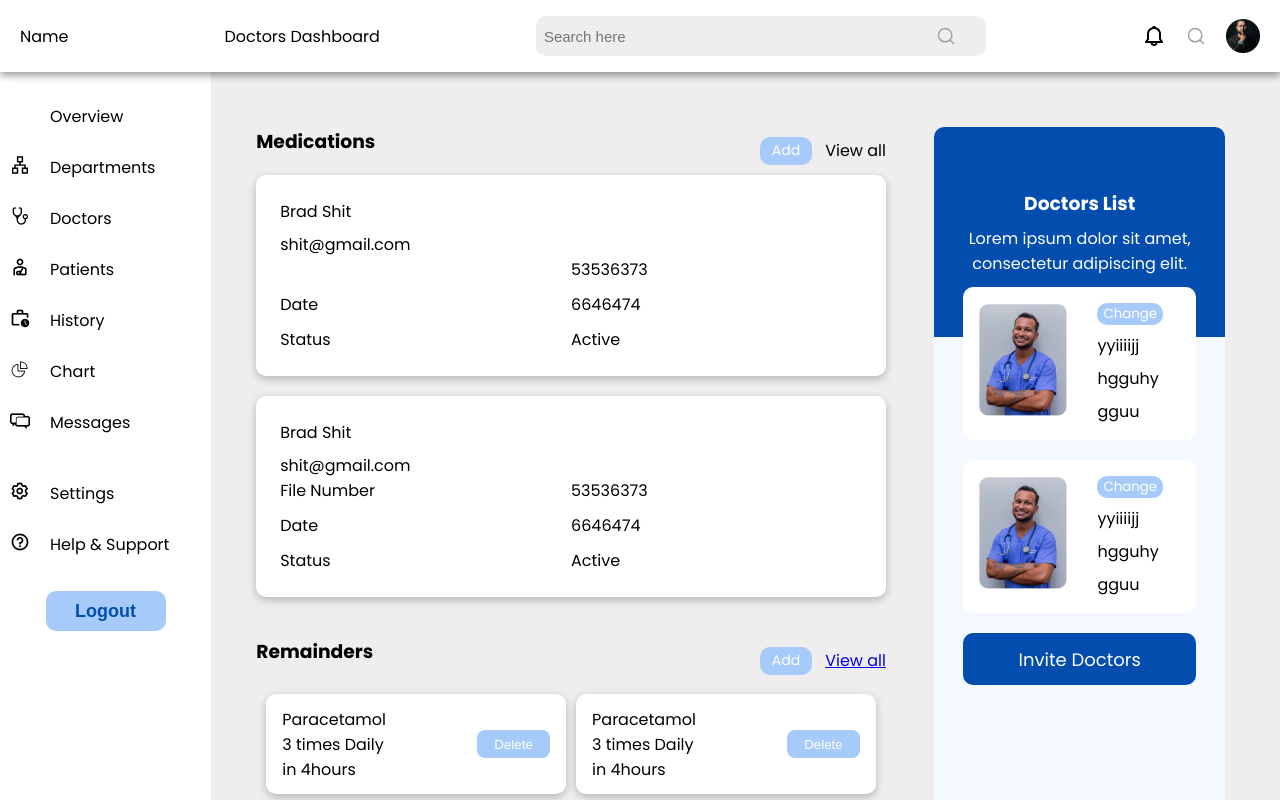
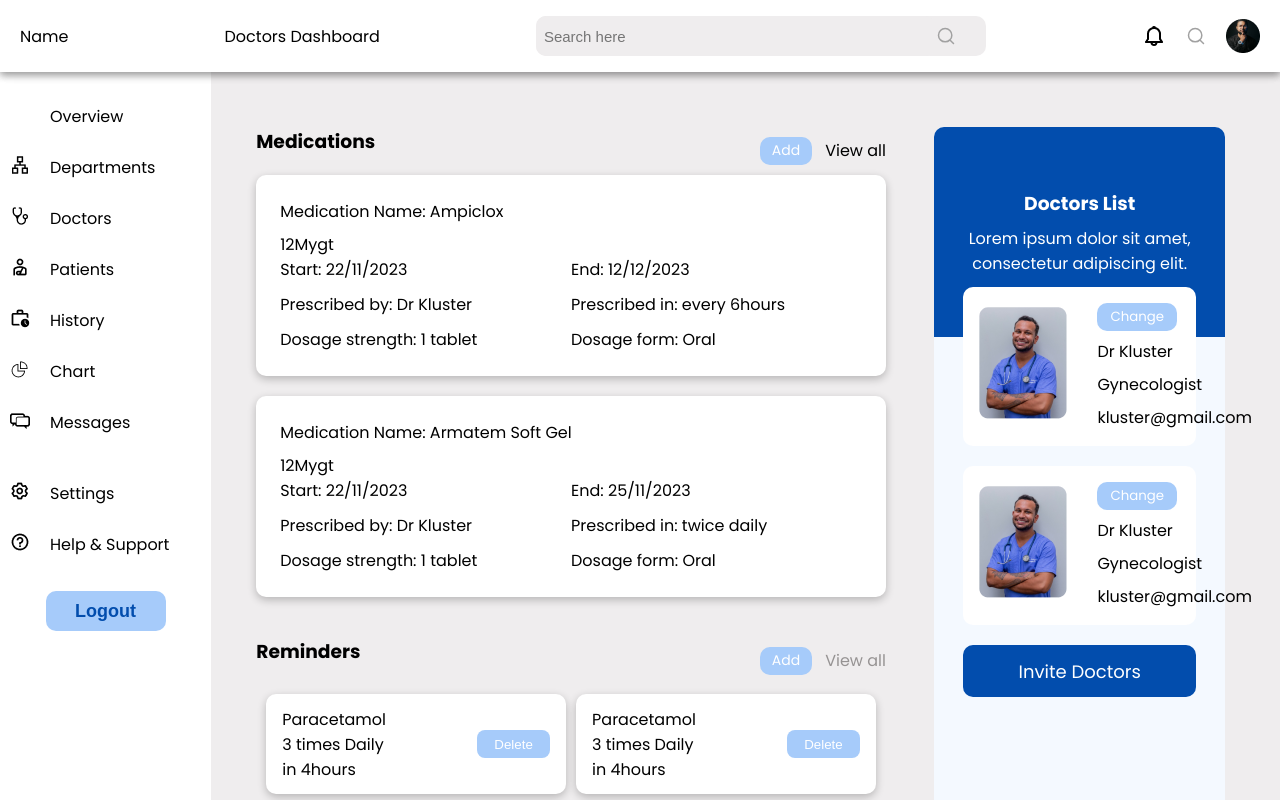
Before and after one commit to harzyz/Kluster-Health-Frontend, a React (Create React App) app: page /pdashboard in a window 1280 px wide. Shown: the top 800 px of the page. Built offline with nearby package versions, Linux system fonts and the light colour scheme.

Commit message:
first commit

```diff
--- a/src/data/DoctorOverviewData.js
+++ b/src/data/DoctorOverviewData.js
@@ -53,7 +53,7 @@ const DoctorOverviewData = [
     email: 'janecooper@example.com',
     fileNumber: '5623780DG',
     addmitedDate: '12/02/23',
-    title: 'Inawctive'
+    title: 'Inactive'
   },
 ]
 
--- /dev/null
+++ b/src/data/InviteDoctorsData.js
@@ -0,0 +1,16 @@
+const InviteDoctorsData = [
+  {
+    id: 1,
+    doctorName: 'Dr Kluster',
+    proffesion: 'Gynecologist',
+    email: 'kluster@gmail.com'
+  },
+  {
+    id: 1,
+    doctorName: 'Dr Kluster',
+    proffesion: 'Gynecologist',
+    email: 'kluster@gmail.com'
+  }
+]
+
+export default InviteDoctorsData
--- /dev/null
+++ b/src/data/Medications.js
@@ -0,0 +1,24 @@
+const MedicationData = [
+  {
+    id: 1,
+    medicationName: 'Ampiclox',
+    startDate: '22/11/2023',
+    endDate: '12/12/2023',
+    prescribedBy: 'Dr Kluster',
+    prescribedIn: 'every 6hours',
+    dosageStrength: '1 tablet',
+    dosageForm: 'Oral',
+  },
+  {
+    id: 1,
+    medicationName: 'Armatem Soft Gel',
+    startDate: '22/11/2023',
+    endDate: '25/11/2023',
+    prescribedBy: 'Dr Kluster',
+    prescribedIn: 'twice daily',
+    dosageStrength: '1 tablet',
+    dosageForm: 'Oral',
+  },
+]
+
+export default MedicationData
--- a/src/pages/Registerpage.module.css
+++ b/src/pages/Registerpage.module.css
@@ -1,6 +1,6 @@
 .wrapper{
   display: flex;
-  font-family: Arial, Helvetica, sans-serif;
+  font-family: Poppins;
   width: 100%;
   height: 100vh;
 }
--- a/src/pages/doctorspages/Dashboardpage.module.css
+++ b/src/pages/doctorspages/Dashboardpage.module.css
@@ -1,7 +1,6 @@
 .wrapper{
   width: 100%;
   height: 100%;
-  padding-bottom: 50px;
 }
 .contain{
   display: flex;
@@ -15,6 +14,9 @@
 }
 .outer{
   width: 243px;
+}
+.navbardown{
+  display: none;
 }
 @media screen and (max-width: 500px){
   .outer{
--- a/src/pages/patientspages/PatientProfileCreate.module.css
+++ b/src/pages/patientspages/PatientProfileCreate.module.css
@@ -1,12 +1,17 @@
 .wrapper{
-  background-image: url('../../images/signupBg.png');
   background-size: contain;
   width: 100%;
   height: 100%;
-  padding: 0px 72px;
+  padding: 0px 72px 30px 72px;
   padding-top: 20px;
-  /* background: #FFFFFF; */
-  font-family: Inter;
+  background: #EFEDEE;
+  font-family: Poppins;
+}
+.wrapper input:focus-visible{
+  outline: 2px solid #A6CBFA;
+}
+.wrapper textarea:focus-visible{
+  outline: 2px solid #A6CBFA;
 }
 h2{
   margin-top: 0;
@@ -77,11 +82,14 @@ h2{
   display: flex;
   justify-content: space-between;
 }
+.formControlgroup input{
+  border: none;
+}
 .medicationInfo{
   display: flex;
   flex-direction: column;
   width: 100%;
-  gap: 40px;
+  gap: 20px;
 }
 .bio label{
  font-size: 18px;
@@ -98,7 +106,7 @@ h2{
 }
 .formControl input,textarea{
   height: 40px;
-  border: 2px solid #969393;
+  border: none;
   border-radius: 5px;
   font-size: 16px;
   padding-left: 10px;
@@ -111,7 +119,7 @@ h2{
   height: 40px;
   padding-left: 10px;
   width: 100%;
-  border: 2px solid #969393;
+  border: none;
   border-radius: 5px;
   font-size: 16px;
   font-family: Arial, Helvetica, sans-serif;
@@ -119,6 +127,7 @@ h2{
 .formControl textarea{
   font-size: 16px;
   height: 80px;
+  border: none;
 }
 .createBtn{
   margin-top: 50px;   /*removelater */
@@ -129,7 +138,7 @@ h2{
   font-family: Arial, Helvetica, sans-serif;
   font-size: 20px;
   color: #fff;
-  height: 72px;
+  height: 52px;
 }
 .formGroup{
   display: flex;
--- a/src/pages/patientspages/PatientsOverview.jsx
+++ b/src/pages/patientspages/PatientsOverview.jsx
@@ -6,12 +6,14 @@ import malepfp from "../../images/maledoctorpfp.png";
 import Button from "../../components/Button";
 import Modal from "../../components/Modal";
 import { Link } from "react-router-dom";
+import MedicationData from "../../data/Medications";
+import InviteDoctorsData from "../../data/InviteDoctorsData";
 
 function PatientsOverview() {
   const [open, setOpen] = useState(false);
   const [open2, setOpen2] = useState(false);
   const [modalMedication, setModalMedication] = useState({
-    medicationName: ""
+    medicationName: "",
   });
 
   const { medicationName } = modalMedication;
@@ -20,8 +22,8 @@ function PatientsOverview() {
     // console.log(e.target.value);
     setModalMedication((prev) => ({
       ...prev,
-      [e.target.id]: e.target.value
-    }))
+      [e.target.id]: e.target.value,
+    }));
   };
 
   const onClose = () => {
@@ -38,70 +40,66 @@ function PatientsOverview() {
           <div className={styles.head}>
             <h3>Medications</h3>
             <div className={styles.yearn}>
-              <Button onClick={() => setOpen(true)} fs='14px' w='52px' h='28px' title={'Add'} bg='#A6CBFA' />
+              <Button
+                onClick={() => setOpen(true)}
+                fs="14px"
+                w="52px"
+                h="28px"
+                title={"Add"}
+                bg="#A6CBFA"
+              />
               <span className={styles.viewall}>View all</span>
             </div>
           </div>
           <div className={styles.medicationPrescription}>
-            <div
-              onClick={() => setOpen(true)}
-              className={styles.medicationsTab}>
+            {MedicationData.map((item) => (
+              <div key={item.id} className={styles.medicationsTab}>
                 <div className={styles.profileInfo}>
-                <span>Brad Shit</span>
-                <span>shit@gmail.com</span>
+                  <span>Medication Name: {item.medicationName}</span>
+                  <span>12Mygt</span>
                 </div>
                 <div className={styles.keyInfo}>
                   <div className={styles.detailKey}>
-                  <span>{medicationName}</span>
-                  <span>53536373</span>
+                    <span>Start: {item.startDate}</span>
+                    <span>End: {item.endDate}</span>
                   </div>
                   <div className={styles.detailKey}>
-                  <span>Date</span>
-                  <span>6646474</span>
+                    <span>Prescribed by: {item.prescribedBy}</span>
+                    <span>Prescribed in: {item.prescribedIn}</span>
                   </div>
                   <div className={styles.detailKey}>
-                  <span>Status</span>
-                  <span>Active</span>
+                    <span>Dosage strength: {item.dosageStrength}</span>
+                    <span>Dosage form: {item.dosageForm}</span>
                   </div>
                 </div>
               </div>
-            <div className={styles.medicationsTab}>
-              <div className={styles.profileInfo}>
-                <span>Brad Shit</span>
-                <span>shit@gmail.com</span>
-              </div>
-              <div className={styles.keyInfo}>
-                <div className={styles.detailKey}>
-                  <span>File Number</span>
-                  <span>53536373</span>
-                </div>
-                <div className={styles.detailKey}>
-                  <span>Date</span>
-                  <span>6646474</span>
-                </div>
-                <div className={styles.detailKey}>
-                  <span>Status</span>
-                  <span>Active</span>
-                </div>
-              </div>
-            </div>
+            ))}
             <div></div>
           </div>
         </div>
 
         <div className={styles.reminderConfirm}>
           <div className={styles.head}>
-            <h3>Remainders</h3>
+            <h3>Reminders</h3>
             <div className={styles.yearn}>
-              <Button onClick={() => setOpen2(true)} fs='14px' w='52px' h='28px' title={'Add'} bg='#A6CBFA' />
-              <Link to='/preminder'>
+              <Button
+                onClick={() => setOpen2(true)}
+                fs="14px"
+                w="52px"
+                h="28px"
+                title={"Add"}
+                bg="#A6CBFA"
+              />
+              <Link className={styles.link} to="/preminder">
                 <span className={styles.viewall}>View all</span>
               </Link>
             </div>
           </div>
           <div className={styles.reminderConfirmItem}>
             {ReminderData.map((item) => (
-              <div onClick={() => setOpen2(true)} key={item.id} className={styles.medReminder}>
+              <div
+                key={item.id}
+                className={styles.medReminder}>
                 <div className={styles.medicationDetails}>
                   <span>{item.medName}</span>
                   <span>{item.medFreq}</span>
@@ -118,38 +116,28 @@ function PatientsOverview() {
           <div className={styles.bluePart}>
             <div>
               <h3>Doctors List</h3>
-              <div>Lorem ipsum dolor sit amet, consectetur adipiscing elit.</div>
+              <div>
+                Lorem ipsum dolor sit amet, consectetur adipiscing elit.
+              </div>
             </div>
           </div>
           <div className={styles.whitePart}>
-            <div className={styles.adoctor}>
+            {InviteDoctorsData.map((item) => (
+              <div key={item.id} className={styles.adoctor}>
               <div className={styles.profileContainer}>
                 <div className={styles.patientspfp}>
                   <img src={malepfp} alt="" />
                 </div>
                 <div className={styles.profileInfo}>
-                  <Button bg='#A6CBFA' title='Change' />
-                  <span>yyiiiijj</span>
-                  <span>hgguhy</span>
-                  <span>gguu</span>
+                  <Button w='fit-content' p='4px 13px' bg="#A6CBFA" title="Change" />
+                  <span>{item.doctorName}</span>
+                  <span>{item.proffesion}</span>
+                  <span>{item.email}</span>
                 </div>
               </div>
             </div>
-            <div className={styles.adoctor}>
-              <div className={styles.profileContainer}>
-                <div className={styles.patientspfp}>
-                  <img src={malepfp} alt="" />
-                </div>
-                <div className={styles.profileInfo}>
-                  <Button bg='#A6CBFA' title='Change' />
-                  <span>yyiiiijj</span>
-                  <span>hgguhy</span>
-                  <span>gguu</span>
-                </div>
-              </div>
-            </div>
-            <Button fs='18px'  h='52px' title="Invite Doctors" bg="#024DAD"i />
-            {/* <Button title="Invite Doctors" bg="yellow"/> */}
+            ))}
+            <Button fs="18px" h="52px" title="Invite Doctors" bg="#024DAD" />
           </div>
         </div>
         <div>
@@ -182,13 +170,21 @@ function PatientsOverview() {
         </div>
       </div>
       <Modal isOpen={open} onClose={onClose}>
-        <div className={styles.modalpopup} style={{ background: "white", borderRadius: "20px" }}>
+        <div
+          className={styles.modalpopup}
+          style={{ background: "white", borderRadius: "20px" }}>
           <div className={styles.nxtForm}>
             <h3>Medication Information</h3>
             <form className={styles.medicationInfo}>
               <div className={styles.formControl}>
                 <label>Name of medication</label>
-                <input type="text" placeholder="Name of medication" id="medicationName" onChange={onChange} value={medicationName} />
+                <input
+                  type="text"
+                  placeholder="Name of medication"
+                  id="medicationName"
+                  onChange={onChange}
+                  value={medicationName}
+                />
               </div>
               <div className={styles.formControl1}>
                 <div className={styles.formControlgroup}>
@@ -227,16 +223,25 @@ function PatientsOverview() {
                 <input type="text" placeholder="Administration Frequency" />
               </div>
               <div className={styles.btnposition}>
-                <Button fs='18px' h='52px' w='400px' ftw='500' color='#024DAD' bg='#A6CBFA' title='Add Medication'/>
+                <Button
+                  fs="18px"
+                  h="52px"
+                  w="400px"
+                  ftw="500"
+                  color="#024DAD"
+                  bg="#A6CBFA"
+                  title="Add Medication"
+                />
               </div>
             </form>
-            <Link to="/pdashboard">
-            </Link>
+            <Link to="/pdashboard"></Link>
           </div>
         </div>
       </Modal>
       <Modal isOpen={open2} onClose={onClose2}>
-        <div className={styles.modalpopup} style={{ background: "white", borderRadius: "20px" }}>
+        <div
+          className={styles.modalpopup}
+          style={{ background: "white", borderRadius: "20px" }}>
           <div className={styles.nxtForm}>
             <h3>Create Reminder</h3>
             <form className={styles.medicationInfo}>
@@ -259,11 +264,18 @@ function PatientsOverview() {
                 <input type="text" placeholder="Prescribed by" />
               </div>
               <div className={styles.btnposition}>
-                <Button fs='18px' h='52px' w='400px' ftw='500' color='#024DAD' bg='#A6CBFA' title='Set Reminder'/>
+                <Button
+                  fs="18px"
+                  h="52px"
+                  w="400px"
+                  ftw="500"
+                  color="#024DAD"
+                  bg="#A6CBFA"
+                  title="Set Reminder"
+                />
               </div>
             </form>
-            <Link to="/pdashboard">
-            </Link>
+            <Link to="/pdashboard"></Link>
           </div>
         </div>
       </Modal>
--- a/src/pages/patientspages/PatientsOverview.module.css
+++ b/src/pages/patientspages/PatientsOverview.module.css
@@ -6,6 +6,10 @@
   display: flex;
   font-family: Poppins;
   gap: 5%;
+}
+.link{
+  text-decoration: none;
+  color: #969393;
 }
 .medicationsWrapper{
   display: flex;
@@ -154,7 +158,7 @@ h3{
 .patientProfile{
   /* border: 2px solid purple; */
   height: 300px;
-  padding: 24px;
+  /* padding: 24px; */
   background-color: #FFF;
   border-radius: 10px;
 }
```
Lines whose indentation alone changed are shown as unchanged.
